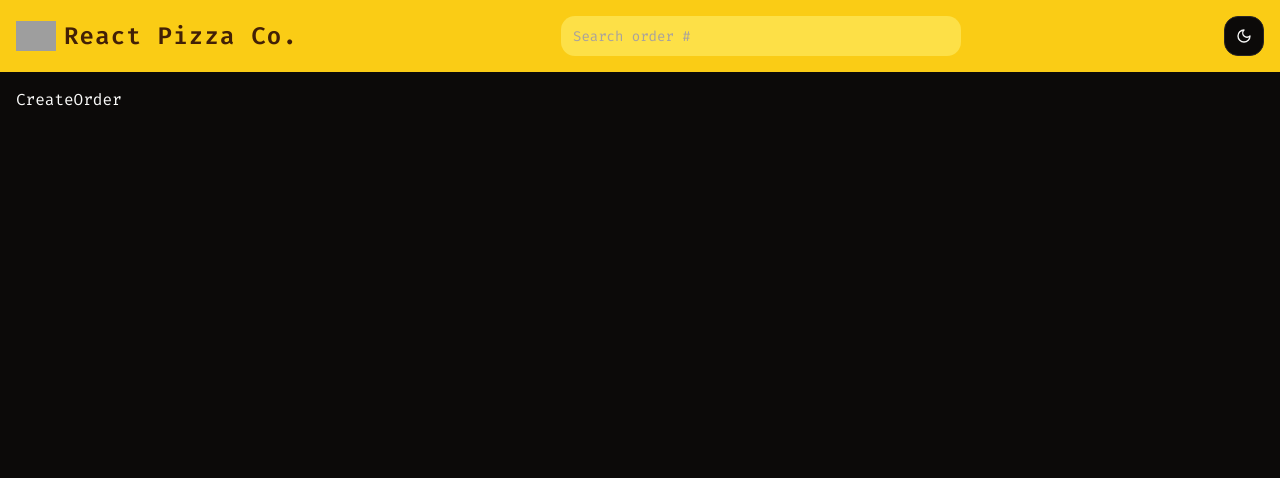
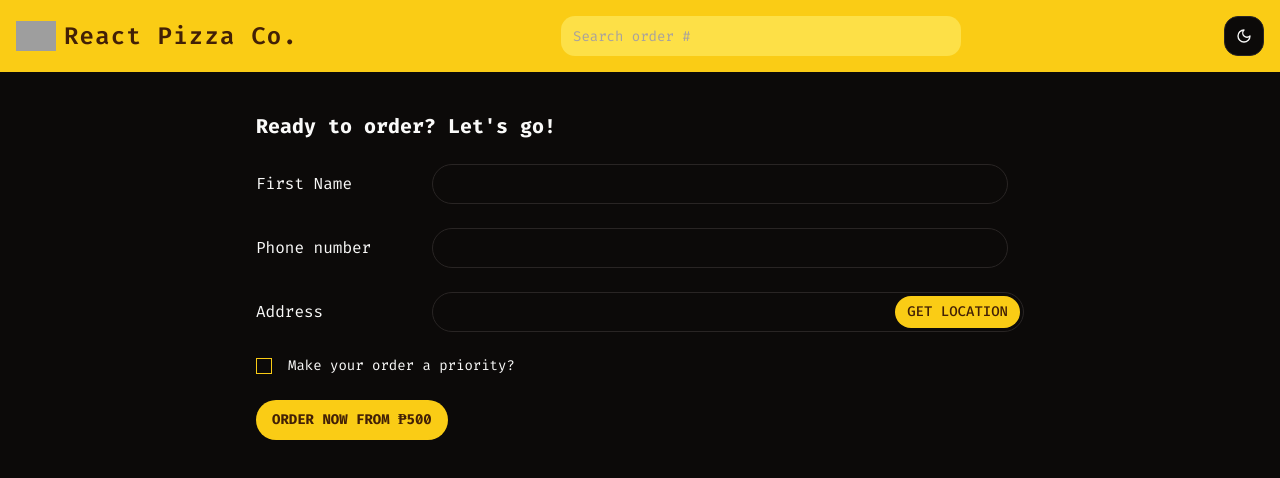
Before and after one commit to jericepon/react-temp-app, a React (Vite) app: page /order/new in a window 1280 px wide. Shown: the top 478 px of the page. Built offline with nearby package versions, Linux system fonts and the light colour scheme; grey boxes are pictures that could not be loaded.

Commit message:
add Checkbox component; update CreateOrder form with priority checkbox; adjust DefaultLayout container styling; configure Tailwind CSS for centered container

```diff
--- a/package.json
+++ b/package.json
@@ -10,6 +10,7 @@
     "preview": "vite preview"
   },
   "dependencies": {
+    "@radix-ui/react-checkbox": "^1.1.3",
     "@radix-ui/react-dropdown-menu": "^2.1.4",
     "@radix-ui/react-separator": "^1.1.1",
     "@radix-ui/react-slot": "^1.1.1",
--- /dev/null
+++ b/src/components/ui/checkbox.tsx
@@ -0,0 +1,28 @@
+import * as React from "react"
+import * as CheckboxPrimitive from "@radix-ui/react-checkbox"
+import { Check } from "lucide-react"
+
+import { cn } from "@/lib/utils"
+
+const Checkbox = React.forwardRef<
+  React.ElementRef<typeof CheckboxPrimitive.Root>,
+  React.ComponentPropsWithoutRef<typeof CheckboxPrimitive.Root>
+>(({ className, ...props }, ref) => (
+  <CheckboxPrimitive.Root
+    ref={ref}
+    className={cn(
+      "peer h-4 w-4 shrink-0 rounded-sm border border-primary ring-offset-background focus-visible:outline-none focus-visible:ring-2 focus-visible:ring-ring focus-visible:ring-offset-2 disabled:cursor-not-allowed disabled:opacity-50 data-[state=checked]:bg-primary data-[state=checked]:text-primary-foreground",
+      className
+    )}
+    {...props}
+  >
+    <CheckboxPrimitive.Indicator
+      className={cn("flex items-center justify-center text-current")}
+    >
+      <Check className="h-4 w-4" />
+    </CheckboxPrimitive.Indicator>
+  </CheckboxPrimitive.Root>
+))
+Checkbox.displayName = CheckboxPrimitive.Root.displayName
+
+export { Checkbox }
--- a/src/features/order/CreateOrder.tsx
+++ b/src/features/order/CreateOrder.tsx
@@ -1,6 +1,47 @@
+import { Button } from "@/components/ui/button"
+import { Input } from "@/components/ui/input"
+import { Checkbox } from "@/components/ui/checkbox"
+
 const CreateOrder = () => {
   return (
-    <div>CreateOrder</div>
+    <>
+      <form className="mt-6 mx-auto max-w-3xl space-y-6">
+        <h1 className="text-xl font-bold">Ready to order? Let's go!</h1>
+        <div className="flex items-center">
+          <div className="min-w-44">
+            First Name
+          </div>
+          <Input id="name" name="name" className="max-w-xl rounded-full" required />
+        </div>
+        <div className="flex items-center">
+          <div className="min-w-44">
+            Phone number
+          </div>
+          <Input id="name" name="name" className="max-w-xl rounded-full" required />
+        </div>
+        <div className="flex items-center relative">
+          <div className="min-w-44">
+            Address
+          </div>
+          <Input id="name" name="name" className="max-w-2xl rounded-full" required />
+          <Button size={"sm"} className="rounded-full uppercase absolute max-w-[125px] max-h-[32px] m-auto mr-1 top-0 bottom-0 right-0">
+            Get location
+          </Button>
+        </div>
+        <div className="flex items-center space-x-4">
+          <Checkbox id="priority" className="rounded-none" />
+          <label
+            htmlFor="priority"
+            className="text-sm cursor-pointer"
+          >
+            Make your order a priority?
+          </label>
+        </div>
+        <Button className="mt-4 rounded-full uppercase font-bold">
+          Order now from ₱500
+        </Button>
+      </form>
+    </>
   )
 }
 
--- a/src/layouts/DefaultLayout.tsx
+++ b/src/layouts/DefaultLayout.tsx
@@ -6,7 +6,7 @@
     <div className='flex flex-col h-screen'>
       <NavBar />
       <main className='flex grow pt-[72px]'>
-        <div className="container mx-auto p-4">
+        <div className="container p-4">
           <Outlet />
         </div>
       </main>
--- a/tailwind.config.js
+++ b/tailwind.config.js
@@ -6,6 +6,9 @@
     "./*.html",
   ],
   theme: {
+    container: {
+      center: true,
+    },
     fontFamily: {
       serif: [
         'Fira Code',
```
Also changed, not shown: 1 other file (tests, documents, lock files or other folders).
